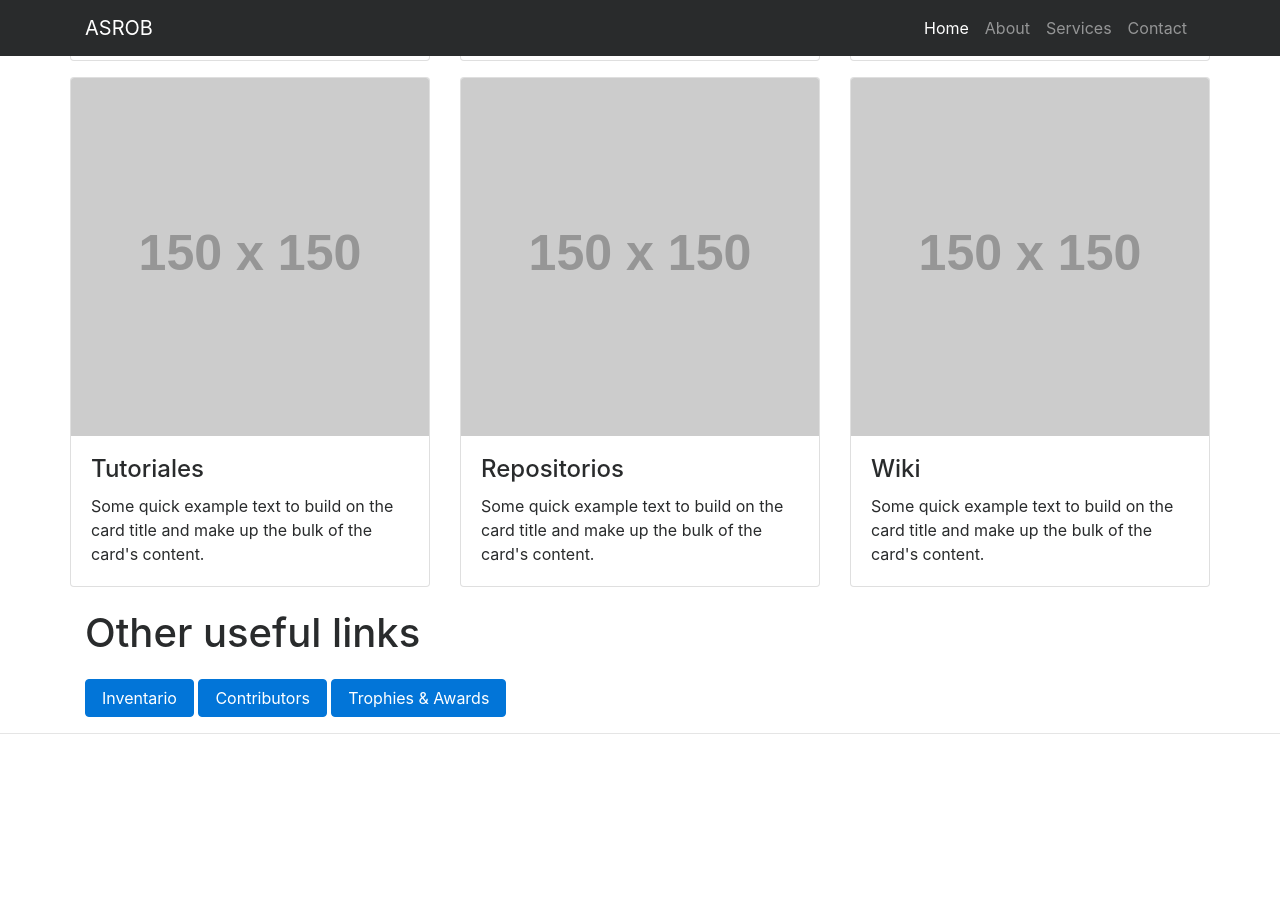
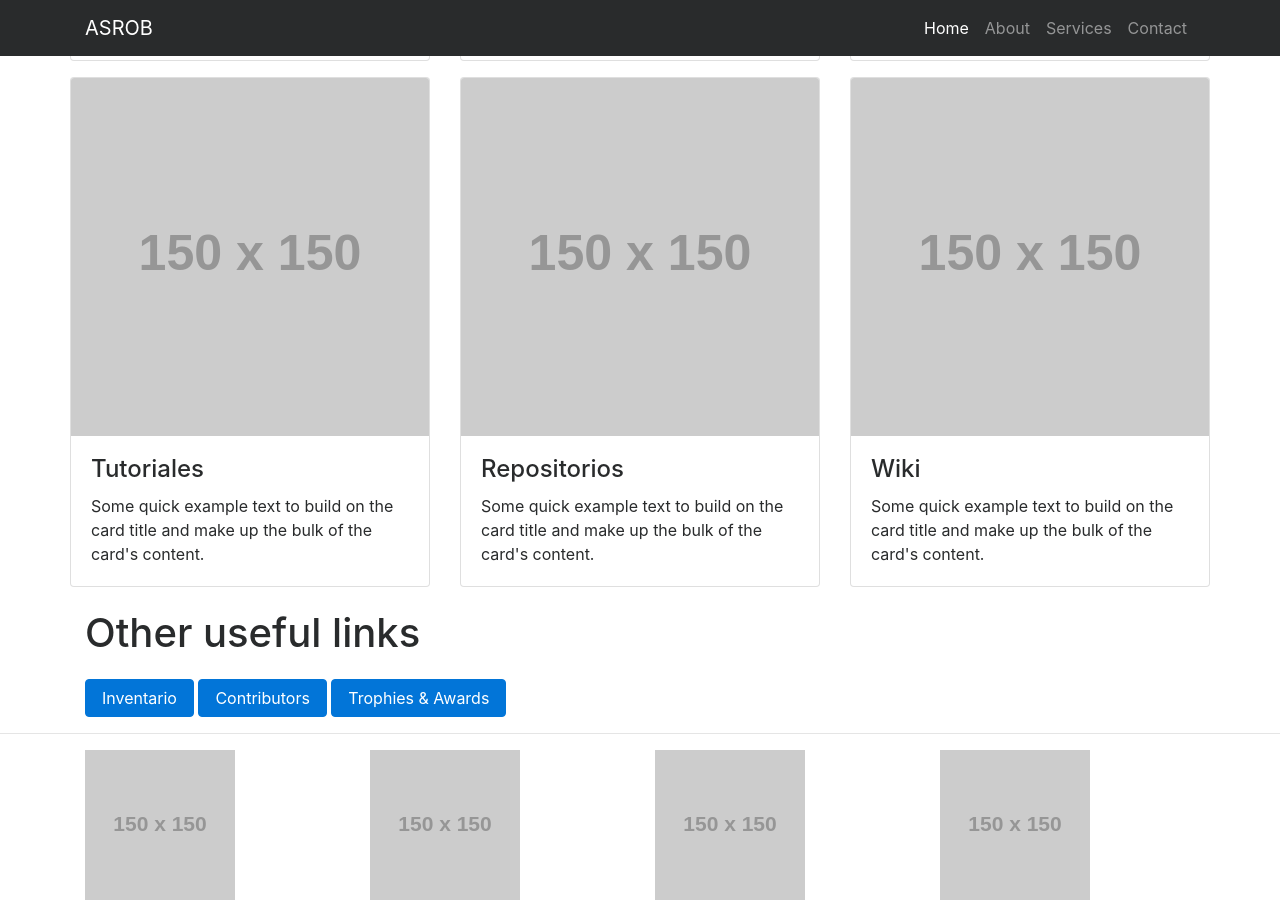
Before and after one commit to asrob-uc3m/asrob-uc3m.github.io, a Jekyll site: the page built from index.html, in a window 1280 px wide and 900 px high, scrolled down 1887 px. Built offline with Jekyll 4.4.1, drawn with Linux system fonts in a browser that asks for light colours; before the commit the page ends 2637 px from its top, so only the background shows below that.

Commit message:
Add section to show collaborations

```diff
--- a/_config.yml
+++ b/_config.yml
@@ -106,7 +106,20 @@ other_links:
   - name: Trophies & Awards
     url:
 
-
+# collaborations: people that supports us
+collaborations:
+  - name: RoboticsLab
+    url:
+    picture: http://placehold.it/150x150
+  - name: UC3M
+    url:
+    picture: http://placehold.it/150x150
+  - name: IEEE
+    url:
+    picture: http://placehold.it/150x150
+  - name: Robocity2030
+    url:
+    picture: http://placehold.it/150x150
 # Collections
 collections:
    news:
--- /dev/null
+++ b/_includes/collaborations.html
@@ -0,0 +1,21 @@
+<!-- People supporting us -->
+    <section id="collaborations">
+      <div class="container">
+        {% for entry in site.collaborations %}
+        {% assign var = forloop.index0 | modulo:4 %}
+        {% if var == 0 %}
+        <div class="row{% if forloop.index0 == 0 %} mt-3{% endif %}">
+        {% endif %}
+          <div class="col-md-3 col-sm-6">
+              <a href="{{entry.url}}">
+                  <img src="{{entry.picture}}" class="img-responsive img-centered" alt="{{entry.name}}">
+              </a>
+          </div>
+        {% if var == 3 or forloop.last %}
+        </div>
+        <!-- /.row -->
+        {% endif %}
+        {% endfor %}
+      </div>
+    <!-- /.container -->
+    </section>
--- a/_includes/more_info.html
+++ b/_includes/more_info.html
@@ -14,7 +14,7 @@
                 <p class="card-text">{{entry.description}}</p>
               </div>
             </div>
-        {% if var == 2 %}
+        {% if var == 2 or forloop.last %}
           </div>
         </div>
         <!-- /.row -->
--- a/_layouts/default.html
+++ b/_layouts/default.html
@@ -12,6 +12,7 @@
     {% include about.html %}
     {% include more_info.html %}
     {% include other_links.html %}
+    {% include collaborations.html %}
     {% include js.html %}
 
     </body>
```
